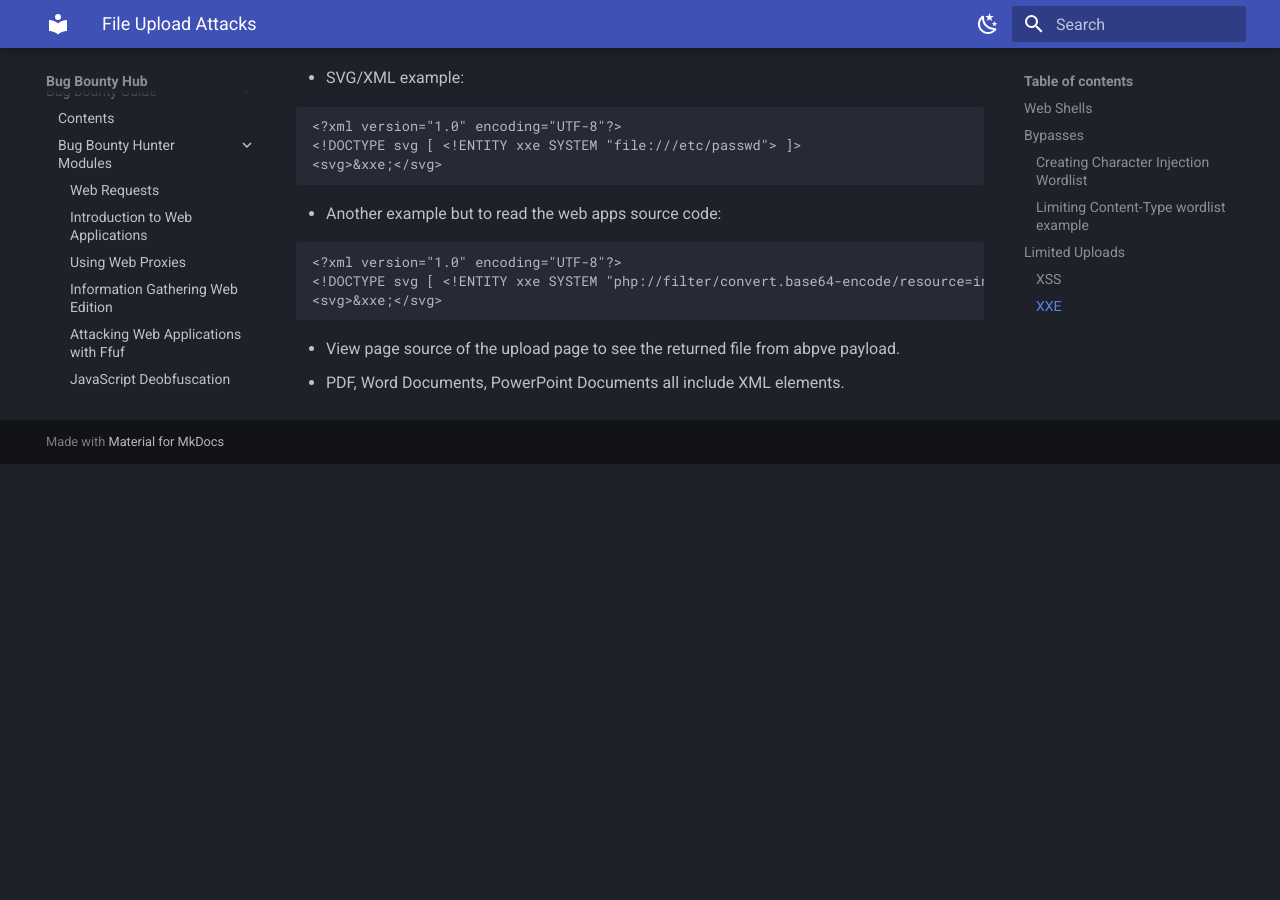
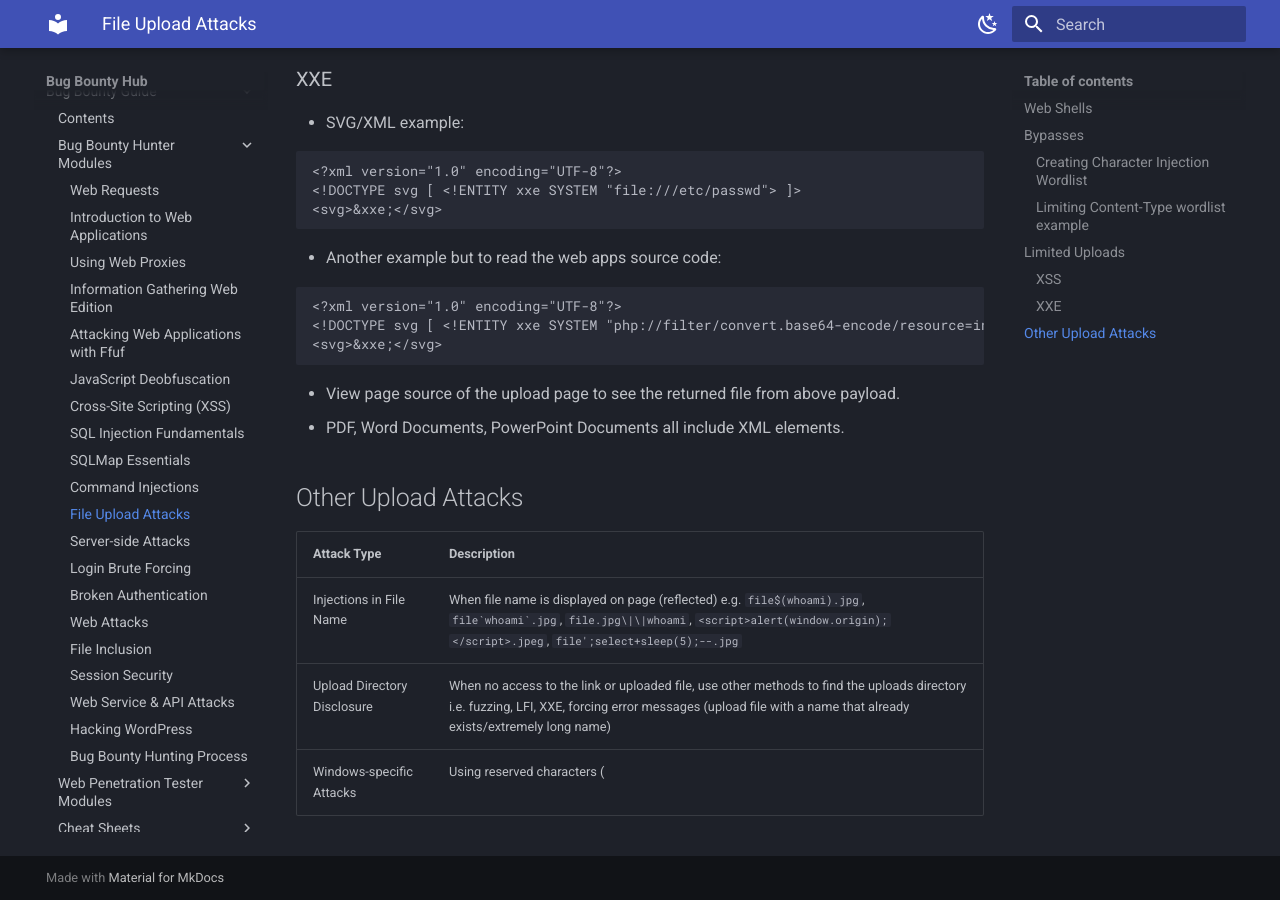
Before and after one commit to variable190/BugBounty, an MkDocs documentation site: the page built from docs/bug-bounty-guide/file-upload-attacks.md, in a window 1280 px wide and 900 px high, scrolled down 3302 px. Built offline with MkDocs 1.6.1 and Material for MkDocs 9.7.7, drawn with Linux system fonts in a browser that asks for light colours; before the commit the page ends 3766 px from its top, so only the background shows below that; some of the changed text lies outside the part shown.

Commit message:
finish file upload attacks page

````diff
--- a/docs/bug-bounty-guide/file-upload-attacks.md
+++ b/docs/bug-bounty-guide/file-upload-attacks.md
@@ -1,6 +1,8 @@
 # File Upload Attacks
 
-**Tip:** Find what language runs the web app by fuzzing the extention of the index page for common file types (/index.FUZZ).
+**Tips:**
+- Find what language runs the web app by fuzzing the extention of the index page for common file types (/index.FUZZ).
+- "Open image in new tab" to see upload location (maybe encoded in the URL).
 
 [Wappalyzer](https://www.wappalyzer.com/) can also be used to detect what languages and othertechnologies are used.
 
@@ -57,7 +59,8 @@ done
 
 ```bash
 wget https://raw.githubusercontent.com/danielmiessler/SecLists/refs/heads/master/Discovery/Web-Content/web-all-content-types.txt
-cat web-all-content-types.txt | grep 'image/' > image-content-types.txt
+cat web-all-content-types.txt | grep 'image/' > image-content-types.txt # method 1
+cat web-all-content-types.txt | grep 'image/' | xclip -se c # method 2
 ```
 
 ## Limited Uploads
@@ -111,5 +114,13 @@ exiftool HTB.jpg
 <svg>&xxe;</svg>
 ```
 
-- View page source of the upload page to see the returned file from abpve payload.
+- View page source of the upload page to see the returned file from above payload.
 - PDF, Word Documents, PowerPoint Documents all include XML elements.
+
+## Other Upload Attacks
+
+| Attack Type | Description |
+|-------------|-------------|
+| Injections in File Name | When file name is displayed on page (reflected) e.g. `file$(whoami).jpg`, ``file`whoami`.jpg``, `file.jpg\|\|whoami`, `<script>alert(window.origin);</script>.jpeg`,    `file';select+sleep(5);--.jpg` |
+| Upload Directory Disclosure | When no access to the link or uploaded file, use other methods to find the uploads directory i.e. fuzzing, LFI, XXE, forcing error messages (upload file with a name that already exists/extremely long name) |
+| Windows-specific Attacks | Using reserved characters (|, <, >, *, or ?) or reserved names (CON, COM1, LPT1, or NUL) may cause an error to display the upload directory. Use Windows [8.3 Filename Convention](https://en.wikipedia.org/wiki/8.3_filename) to overwrite existing files e.g. WEB~1.CON to overwrite the web.conf file |
````
